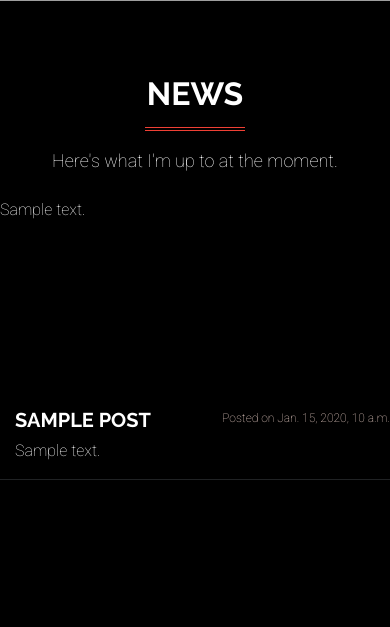
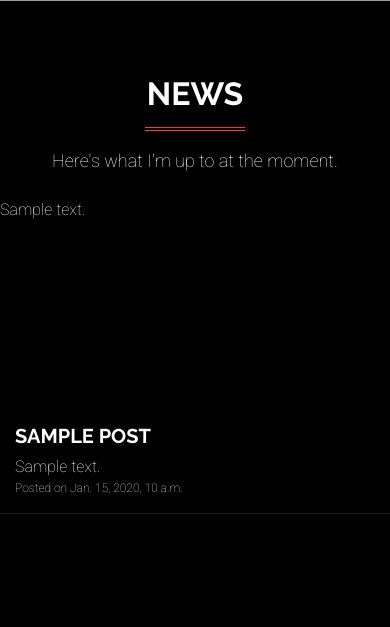
Before and after one commit to tkanemoto/django-portfolios, a Django app: template portfolios/templates/portfolios/composer.html in a window 390 px wide. Shown: the part 1261-1888 px from the top of the page. Run offline with Django 3.2, Linux system fonts and the light colour scheme; the template is opened without the code that fills it: most values are stand-ins (such as "Sample title", 1, 10 or a date in 2020); some libraries are stand-ins or nearby versions; grey boxes are pictures that could not be loaded.

Commit message:
.post-date and media fixes for mobile

```diff
--- a/portfolios/static/css/creative.css
+++ b/portfolios/static/css/creative.css
@@ -1003,10 +1003,12 @@ a.text-primary {
   position: relative;
   border-bottom: 1px solid #202224; }
   .news .post-item .post-date {
-    position: absolute;
-    top: 0;
-    right: 0;
     font-size: 12px;
     color: #ffe1d8; }
+  @media (min-width: 768px) {
+    .news .post-item .post-date {
+      position: absolute;
+      top: 0;
+      right: 0; } }
   .news .post-item .post-text {
     white-space: pre-wrap; }
--- a/portfolios/templates/portfolios/composer.html
+++ b/portfolios/templates/portfolios/composer.html
@@ -233,13 +233,13 @@
                 <div class="post-item media pb-3 mb-3 row">
 
                     {% if post.embedded_content %}
-                    <div class="embed-responsive embed-responsive-16by9 d-flex mr-3 media-item col-sm-3">
+                    <div class="embed-responsive embed-responsive-16by9 d-flex mr-3 mb-3 media-item col-sm-3">
                         {{ post.embedded_content | safe }}
                     </div>
                     {% elif post.image %}
-                    <img class="img-fluid d-flex mr-3 media-item col-sm-3" src="{{ post.image.url }}" alt="">
+                    <img class="img-fluid d-flex mr-3 mb-3 media-item col-sm-3" src="{{ post.image.url }}" alt="">
                     {% else %}
-                    <div class="d-flex mr-3 media-item col-sm-3"></div>
+                    <div class="d-flex mr-3 mb-3 media-item col-sm-3"></div>
                     {% endif %}
 
                     <div class="media-body col-sm-9">
```
